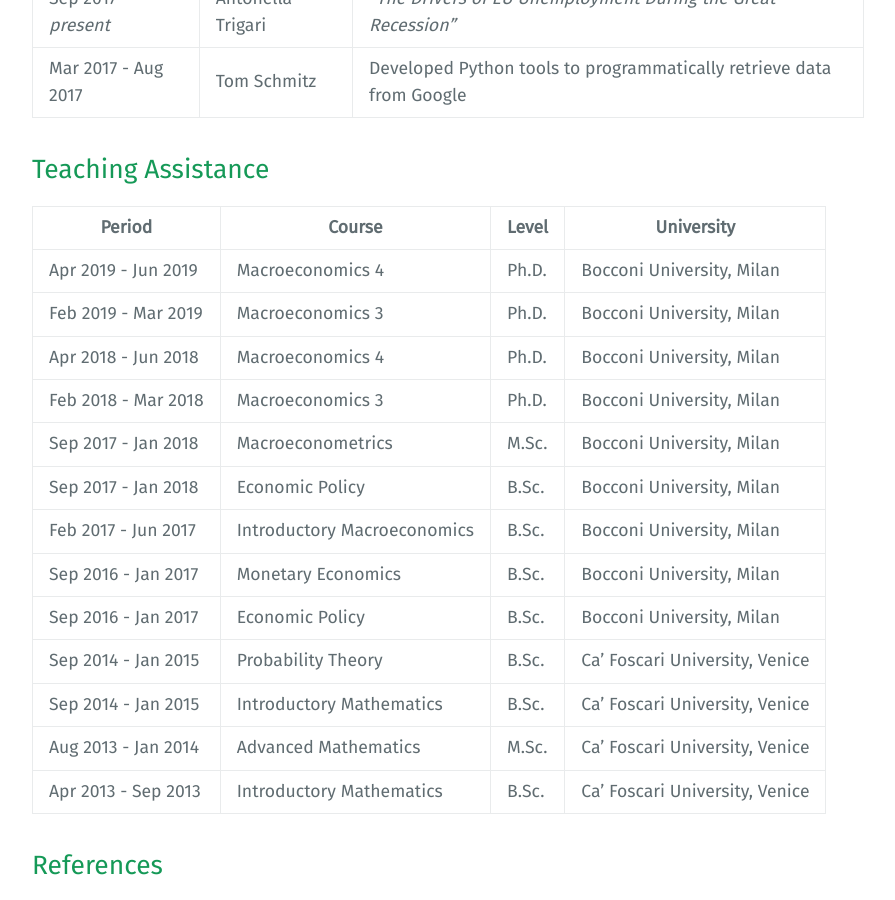
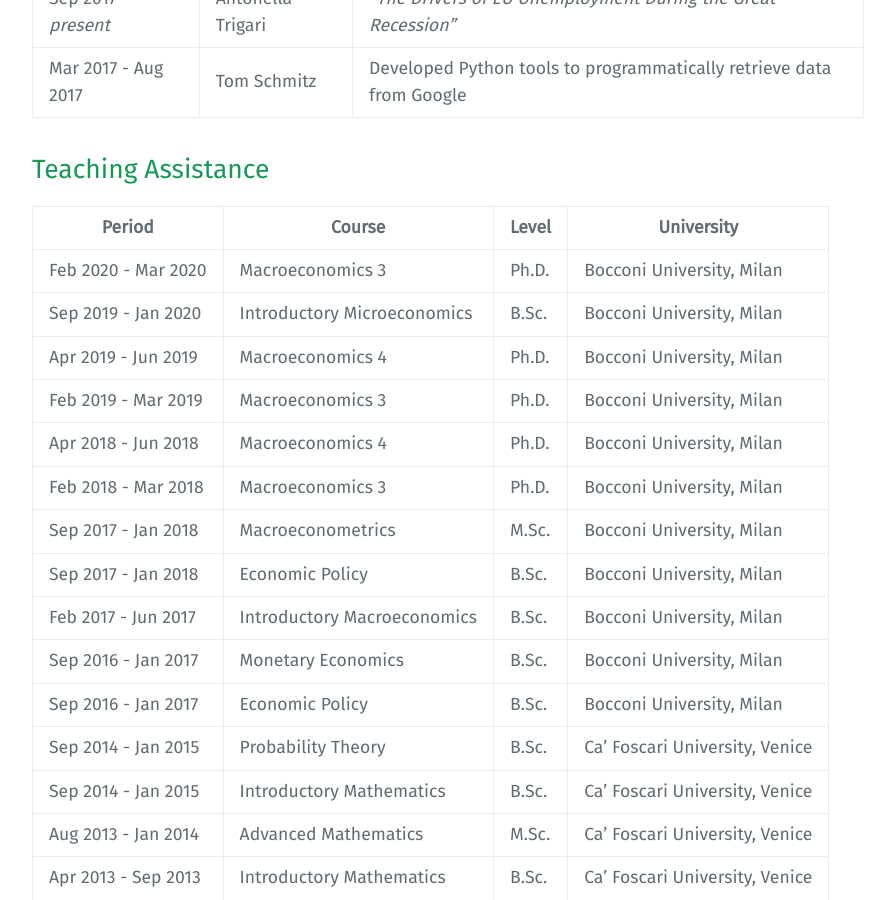
Before and after one commit to AndreaPasqualini/andreapasqualini.github.io, a Jekyll site: the page built from index.md, in a window 1280 px wide and 900 px high, scrolled down 1202 px. Shown: the whole window, without its empty margins (192-1087 px from the left). Built offline with Jekyll 4.4.1, drawn with Linux system fonts in a browser that asks for light colours.

Commit message:
Update teaching activity

```diff
--- a/index.md
+++ b/index.md
@@ -47,6 +47,8 @@ I am interested in Empirical Macroeconomics and Time Series Econometrics.
 
 | Period              | Course                      | Level | University                     |
 | ------------------- | --------------------------- | ----- | ------------------------------ |
+| Feb 2020 - Mar 2020 | Macroeconomics 3            | Ph.D. | Bocconi University, Milan      |
+| Sep 2019 - Jan 2020 | Introductory Microeconomics | B.Sc. | Bocconi University, Milan      |
 | Apr 2019 - Jun 2019 | Macroeconomics 4            | Ph.D. | Bocconi University, Milan      |
 | Feb 2019 - Mar 2019 | Macroeconomics 3            | Ph.D. | Bocconi University, Milan      |
 | Apr 2018 - Jun 2018 | Macroeconomics 4            | Ph.D. | Bocconi University, Milan      |
```
